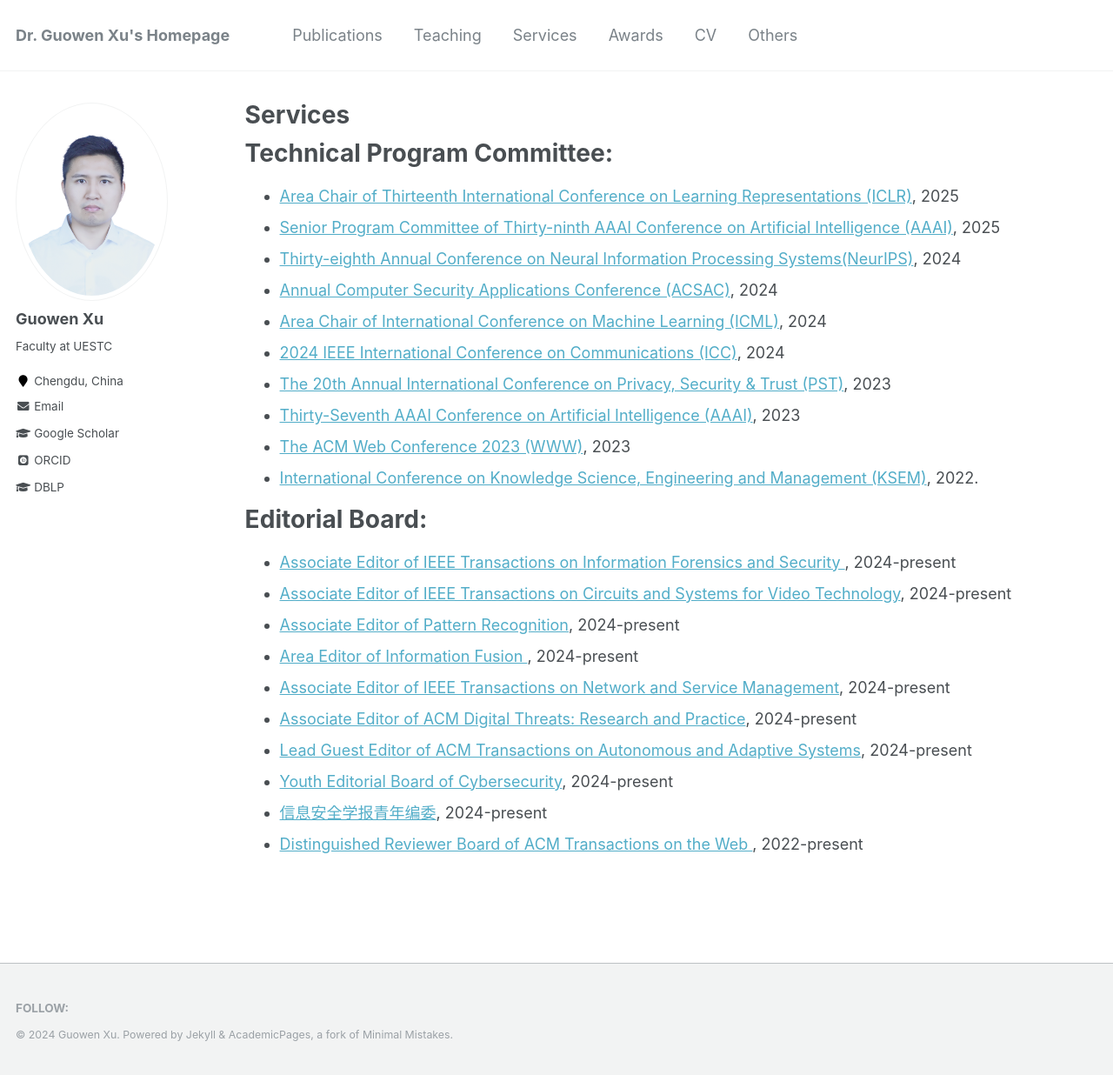
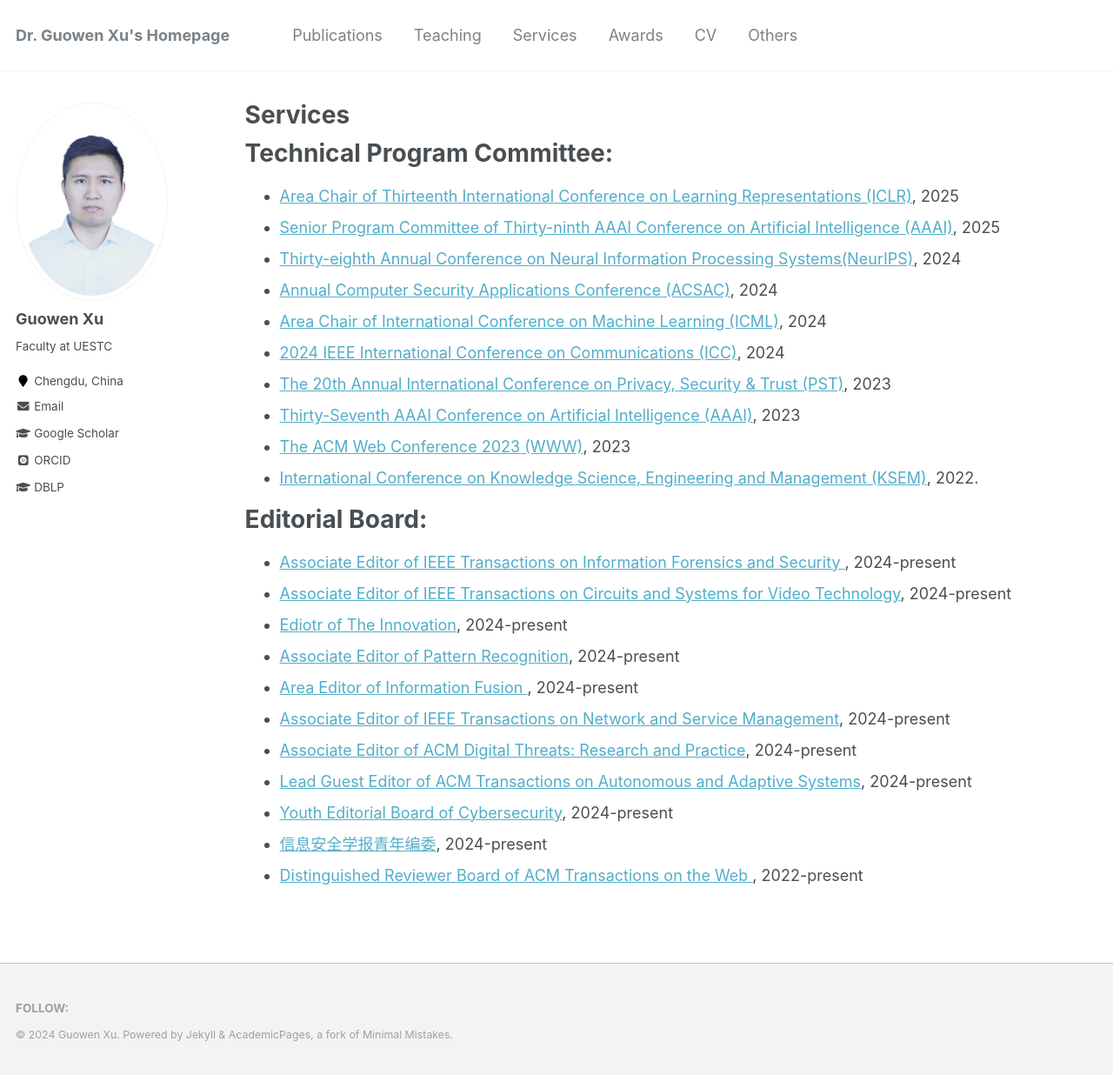
Before and after one commit to Guowen-xu/guowen-xu.github.io, a Jekyll site: the page built from _pages/services.md, in a window 1280 px wide and 1236 px high. Shown: the whole window at 87% size. Built offline with Jekyll 4.4.1, drawn with Linux system fonts in a browser that asks for light colours; some web fonts are replaced.

Commit message:
Update services.md

```diff
--- a/_pages/services.md
+++ b/_pages/services.md
@@ -21,6 +21,7 @@ Editorial Board:
 ======
 * [Associate Editor of IEEE Transactions on Information Forensics and Security ](https://signalprocessingsociety.org/publications-resources/ieee-transactions-information-forensics-and-security/editorial-board), 2024-present
 * [Associate Editor of IEEE Transactions on Circuits and Systems for Video Technology](https://ieee-cas.org/publication/tcsvt), 2024-present
+* [Ediotr of The Innovation](https://www.sciencedirect.com/journal/the-innovation), 2024-present
 *  [Associate Editor of Pattern Recognition](https://www.sciencedirect.com/journal/pattern-recognition/about/editorial-board), 2024-present
 * [Area Editor of Information Fusion ](https://www.sciencedirect.com/journal/information-fusion/about/editorial-board), 2024-present
 * [Associate Editor of IEEE Transactions on Network and Service Management](https://www.comsoc.org/publications/journals/ieee-tnsm/ieee-transactions-network-and-service-management-editorial-board), 2024-present
```
